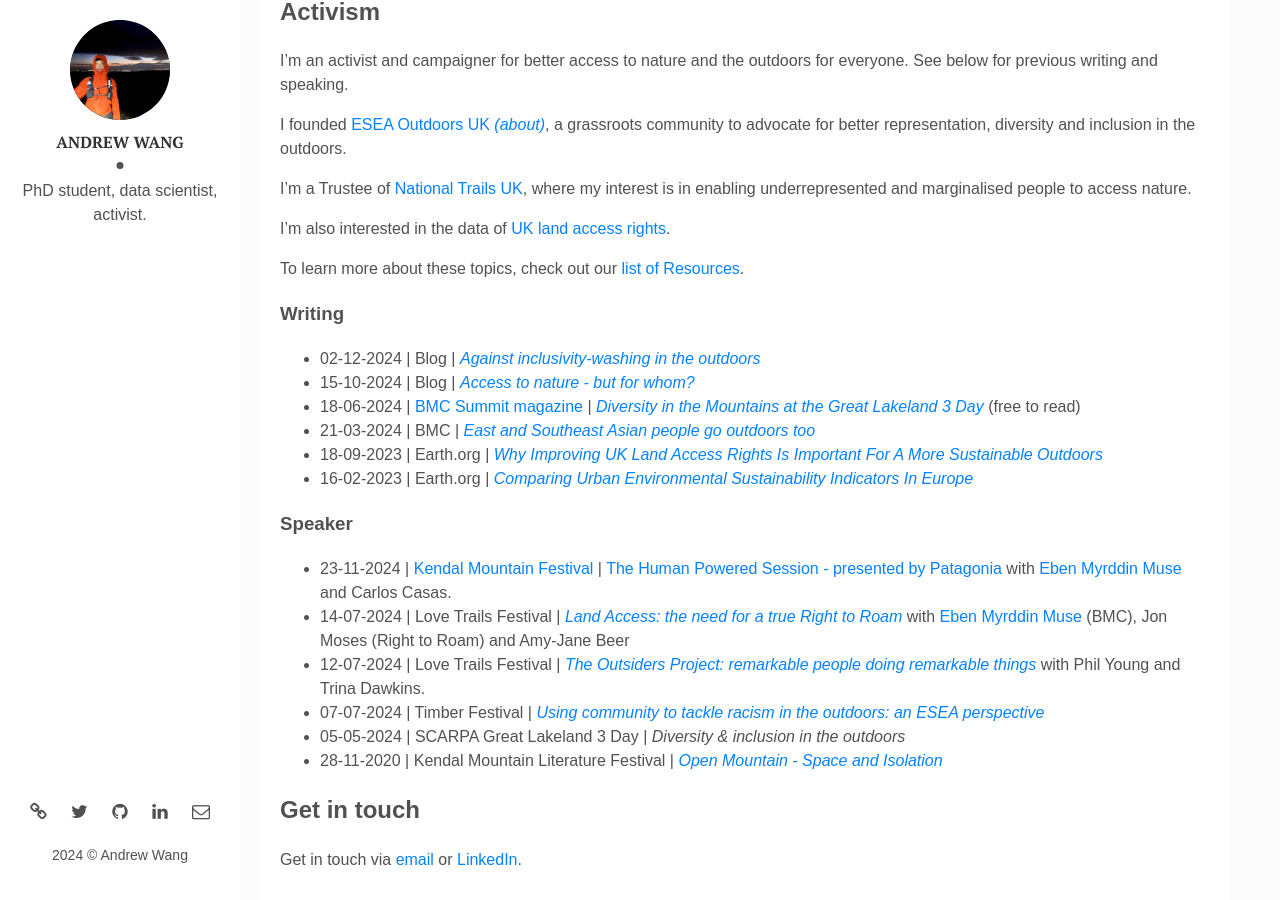
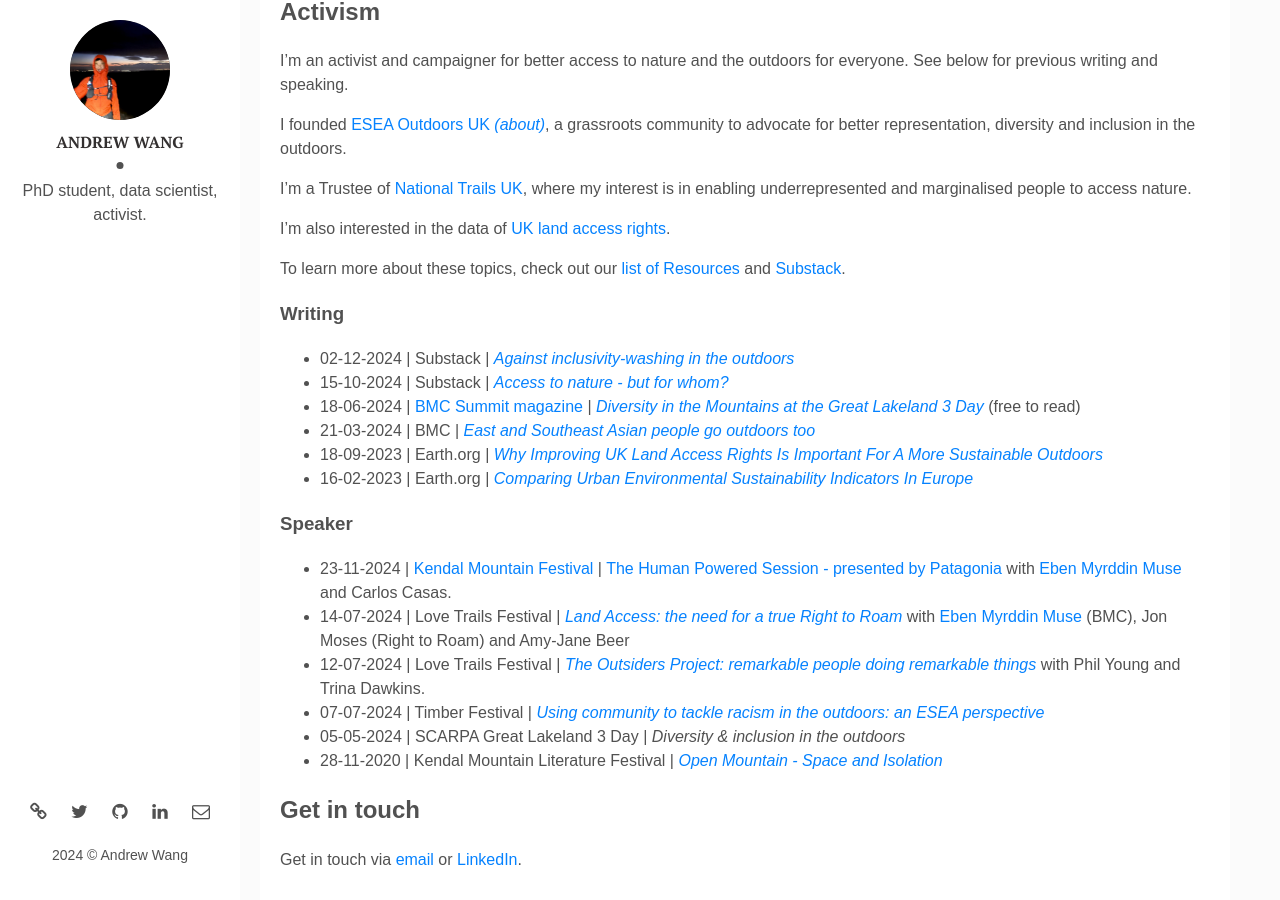
Before and after one commit to Andrewwango/andrewwango.github.io, a Jekyll site: the page built from _posts/2024-01-21-about.markdown, in a window 1280 px wide and 900 px high, scrolled down 1484 px. Built offline with Jekyll 4.4.1, drawn with Linux system fonts in a browser that asks for light colours.

Commit message:
add substack links

```diff
--- a/_posts/2024-01-21-about.markdown
+++ b/_posts/2024-01-21-about.markdown
@@ -55,12 +55,12 @@
 
 I'm also interested in the data of [UK land access rights](https://andrewwango.github.io/prow-map/).
 
-To learn more about these topics, check out our [list of Resources](https://eseaoutdoorsuk.github.io/resources/).
+To learn more about these topics, check out our [list of Resources](https://eseaoutdoorsuk.github.io/resources/) and [Substack](https://eseaoutdoorsuk.substack.com/).
 
 ### Writing
 
-- 02-12-2024 \| Blog \| [_Against inclusivity-washing in the outdoors_](https://andrewwango.github.io/against-inclusivity-washing/)
-- 15-10-2024 \| Blog \| [_Access to nature - but for whom?_](https://andrewwango.github.io/access-for-whom/)
+- 02-12-2024 \| Substack \| [_Against inclusivity-washing in the outdoors_](https://eseaoutdoorsuk.substack.com/p/against-inclusivity-washing)
+- 15-10-2024 \| Substack \| [_Access to nature - but for whom?_](https://eseaoutdoorsuk.substack.com/p/access-to-nature)
 - 18-06-2024 \| [BMC Summit magazine](https://www.thebmc.co.uk/cats/all/summit_magazine) \| [_Diversity in the Mountains at the Great Lakeland 3 Day_](https://eseaoutdoorsuk.github.io/2024-bmc-summit/) (free to read)
 - 21-03-2024 \| BMC \| [_East and Southeast Asian people go outdoors too_](https://www.thebmc.co.uk/en/east-and-southeast-asian-people-go-outdoors-too)
 - 18-09-2023 \| Earth.org \| [_Why Improving UK Land Access Rights Is Important For A More Sustainable Outdoors_](https://earth.org/data_visualization/uk-land-access-rights/)
```
Also changed, not shown: _posts/2024-10-15-access-for-whom.md (+3 -1 lines), _posts/2024-12-02-against-inclusivity-washing.md (+4 -0 lines).
